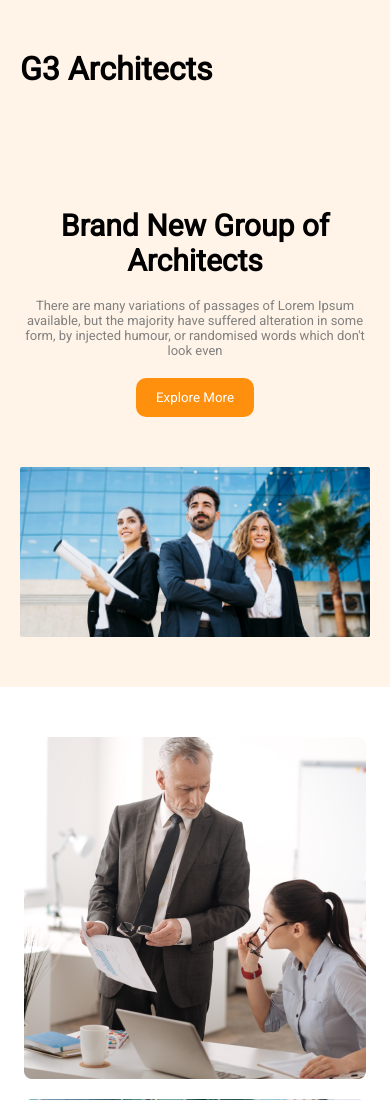
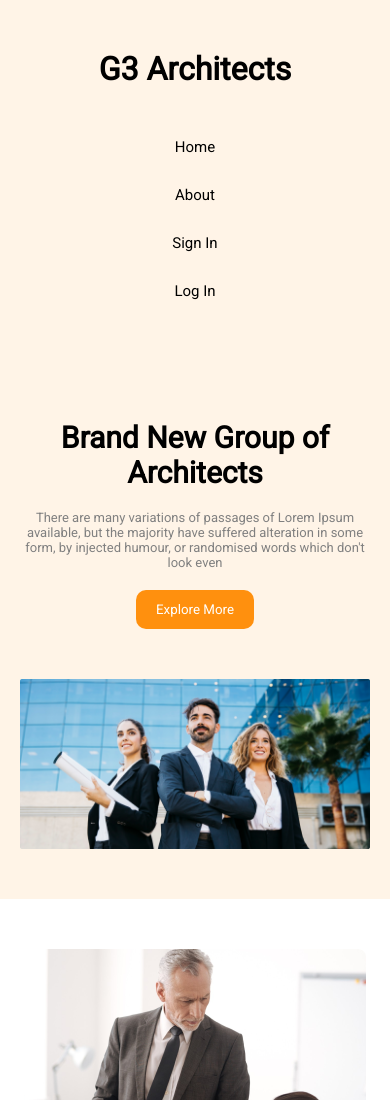
Before and after one commit to Sayemhaque/G3-Architects, a plain HTML site: page index.html in a window 390 px wide. Shown: the top 1100 px of the page. Drawn offline with Linux system fonts and the light colour scheme.

Commit message:
fixed navbar

```diff
--- a/styles/style.css
+++ b/styles/style.css
@@ -269,8 +269,13 @@
 
 @media screen  and (max-width:576px) {
     /* header */
+    .navbar {
+    flex-direction: column;
+    gap: 50px;
+  }
+
     nav ul{
-        display: none;
+        flex-direction: column;
     }
 
     .banner-title{
```
